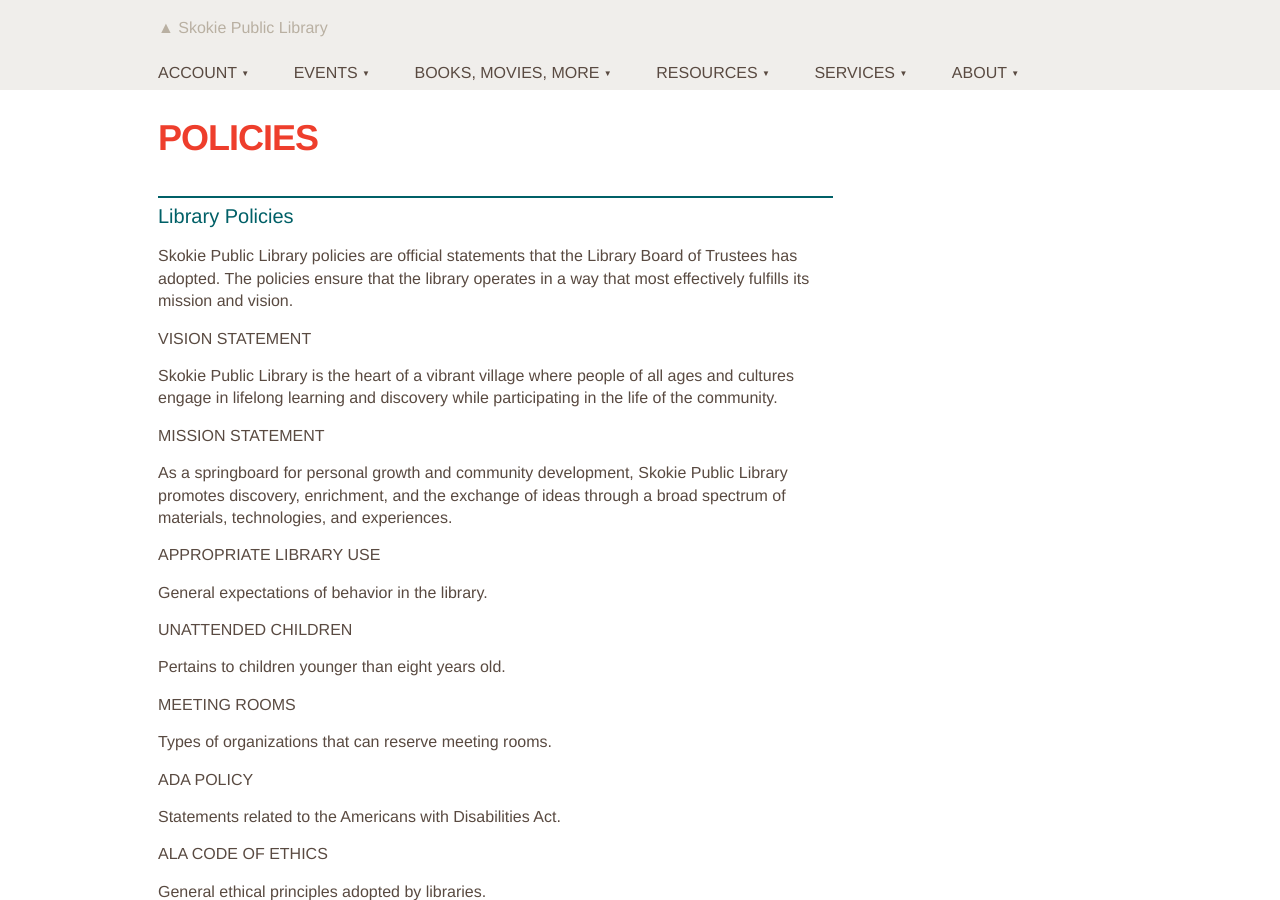
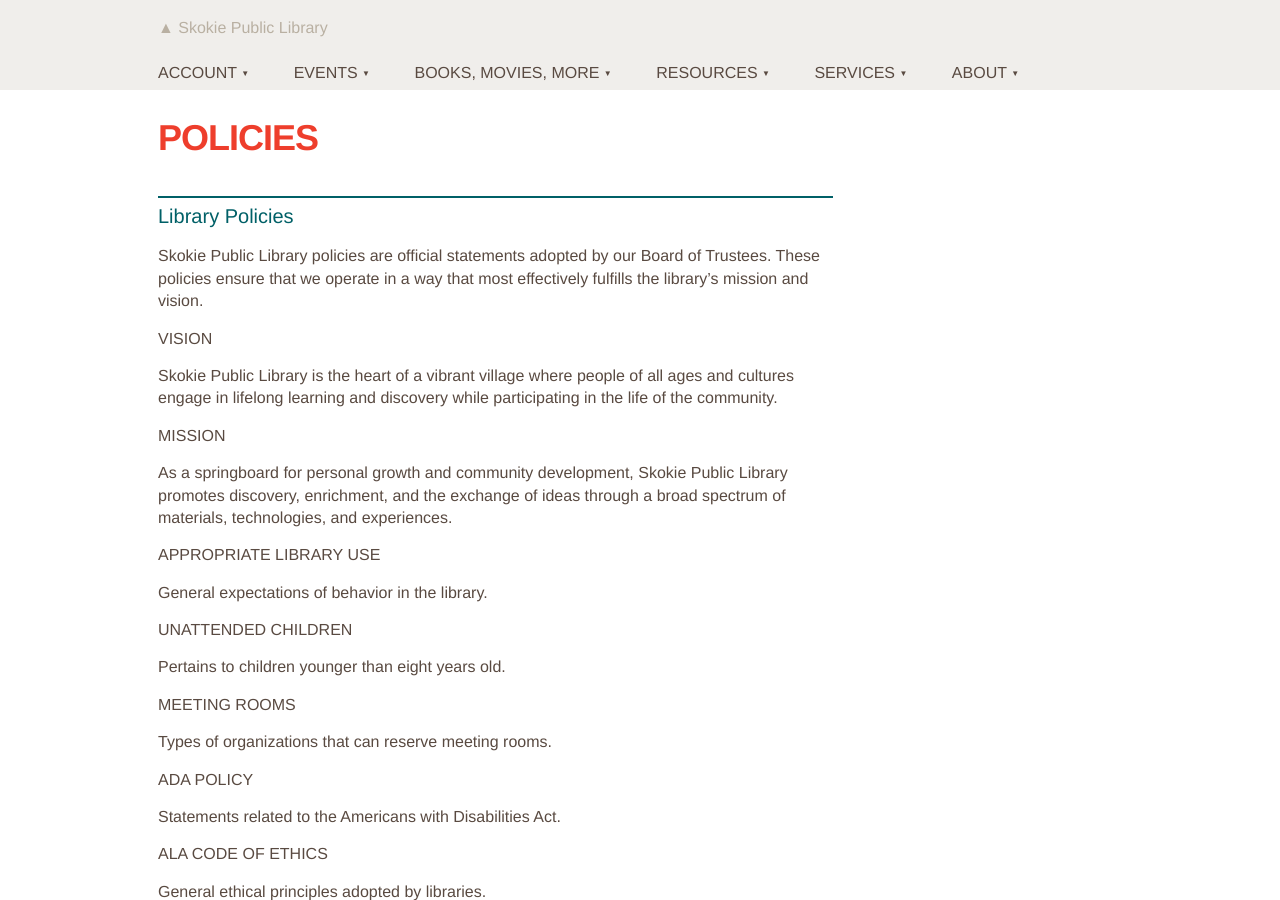
Before and after one commit to skokielibrary/spl-content, a Jekyll site: the page built from _content/christie/about--policies.markdown, in a window 1280 px wide and 900 px high. Built offline with Jekyll 4.4.1, drawn with Linux system fonts in a browser that asks for light colours.

Commit message:
Updated about--policies.markdown

```diff
--- a/_content/christie/about--policies.markdown
+++ b/_content/christie/about--policies.markdown
@@ -6,13 +6,13 @@ published: true
 
 ##Library Policies
 
-Skokie Public Library policies are official statements that the Library Board of Trustees has adopted. The policies ensure that the library operates in a way that most effectively fulfills its mission and vision.
+Skokie Public Library policies are official statements adopted by our Board of Trustees. These policies ensure that we operate in a way that most effectively fulfills the library's mission and vision.
 
-###Vision Statement
+###Vision
 
 Skokie Public Library is the heart of a vibrant village where people of all ages and cultures engage in lifelong learning and discovery while participating in the life of the community.
 
-###Mission Statement
+###Mission
 
 As a springboard for personal growth and community development, Skokie Public Library promotes discovery, enrichment, and the exchange of ideas through a broad spectrum of materials, technologies, and experiences.
 
```
